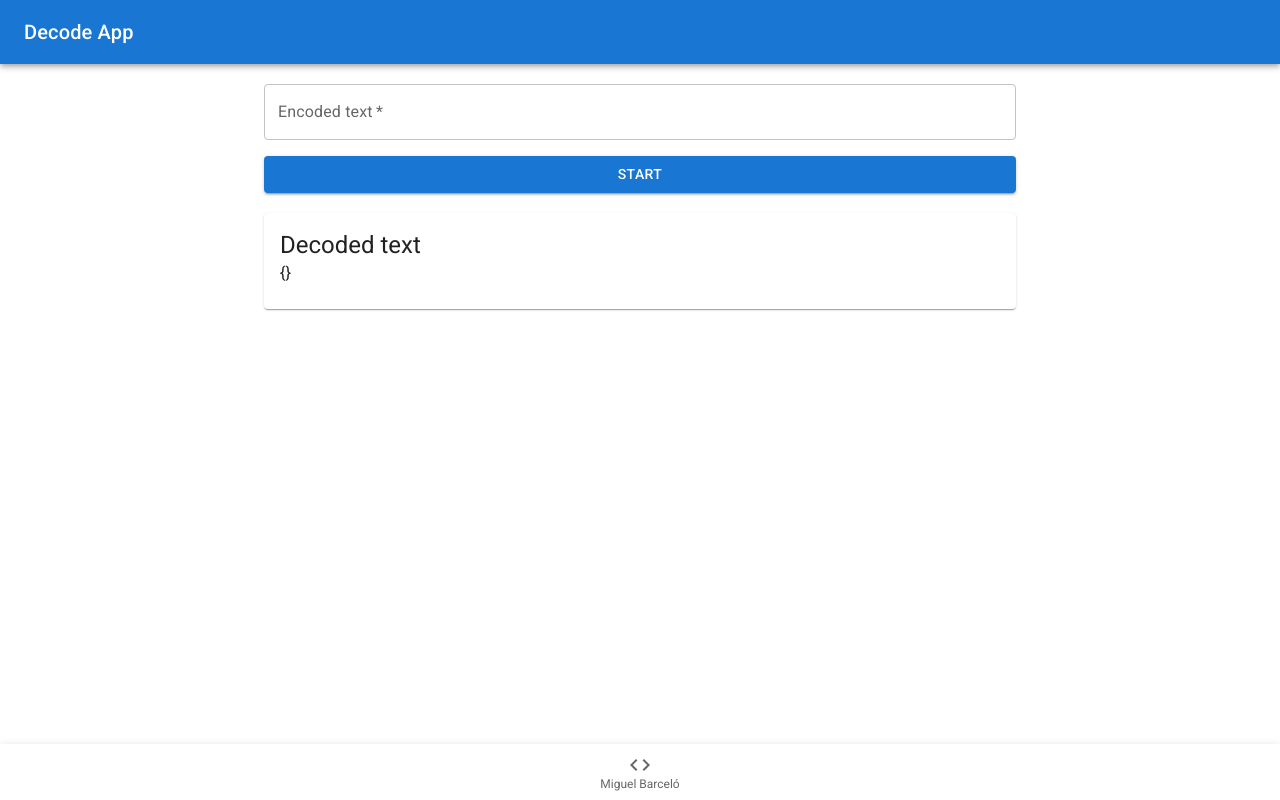
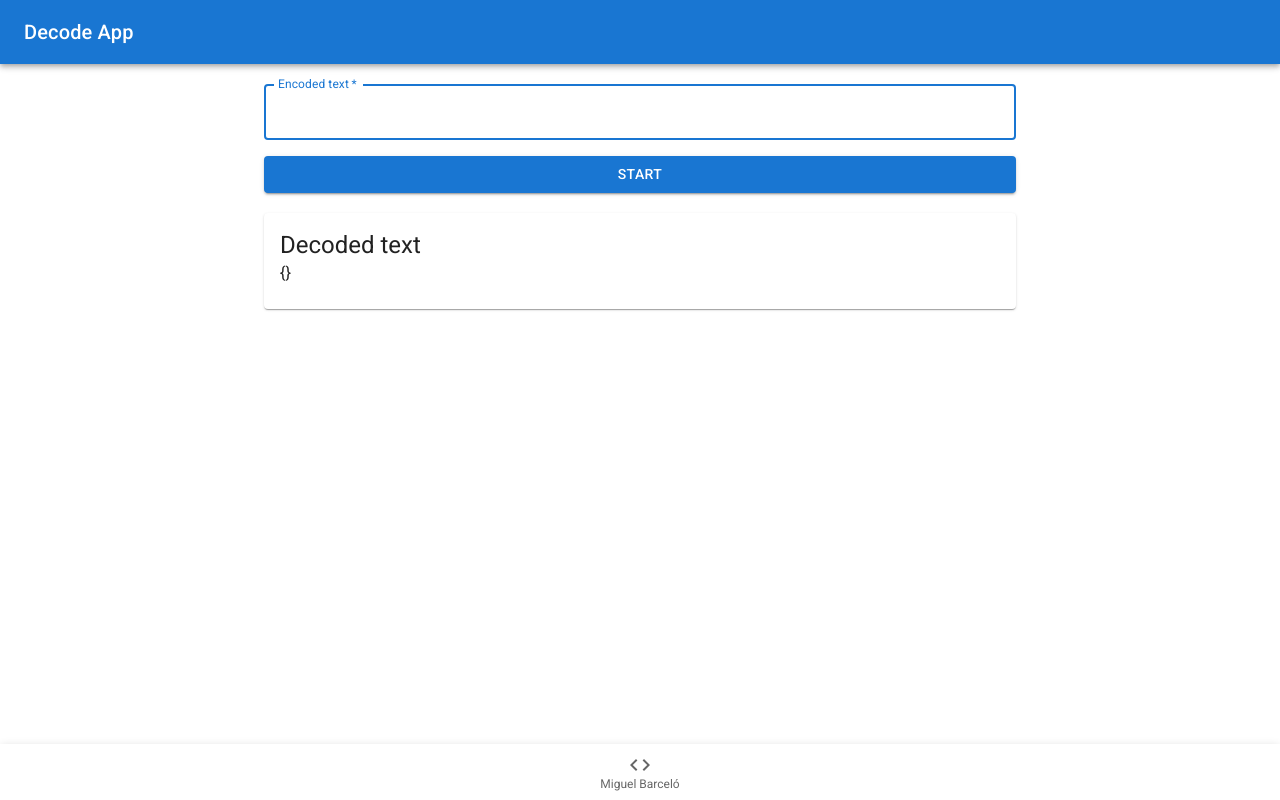
Before and after one commit to MiguelBarcelo/decode, a React (Vite) app: page / in a window 1280 px wide. Built offline with nearby package versions, Linux system fonts and the light colour scheme.

Commit message:
feat: Add focus on input

```diff
--- a/src/components/Form.jsx
+++ b/src/components/Form.jsx
@@ -1,4 +1,4 @@
-import { useContext } from "react"
+import { useContext, useEffect, useRef } from "react"
 // Context
 import DecodeContext from "../context/DecodeContext"
 import { decode } from "../helpers/utils"
@@ -16,6 +16,14 @@ export default function Form() {
     setDecodeText
   } = useContext(DecodeContext);
 
+  const inputText = useRef(null);
+
+  useEffect(() => {
+    if (inputText.current) {
+      inputText.current.focus();
+    }
+  }, [])
+
   const handleSubmit = (event) => {
     event.preventDefault();
 
@@ -28,12 +36,13 @@ export default function Form() {
         <Grid item xs={12}>
           <FormControl fullWidth>
             <TextField
+              inputRef={ inputText }
               required
               id="encoded-text"
               label="Encoded text"
               variant="outlined"
-              value={encodeText}
-              onChange={(event) => setEncodeText(event.target.value)}
+              value={ encodeText }
+              onChange={ (event) => setEncodeText(event.target.value) }
             ></TextField>
           </FormControl>
         </Grid>
```
